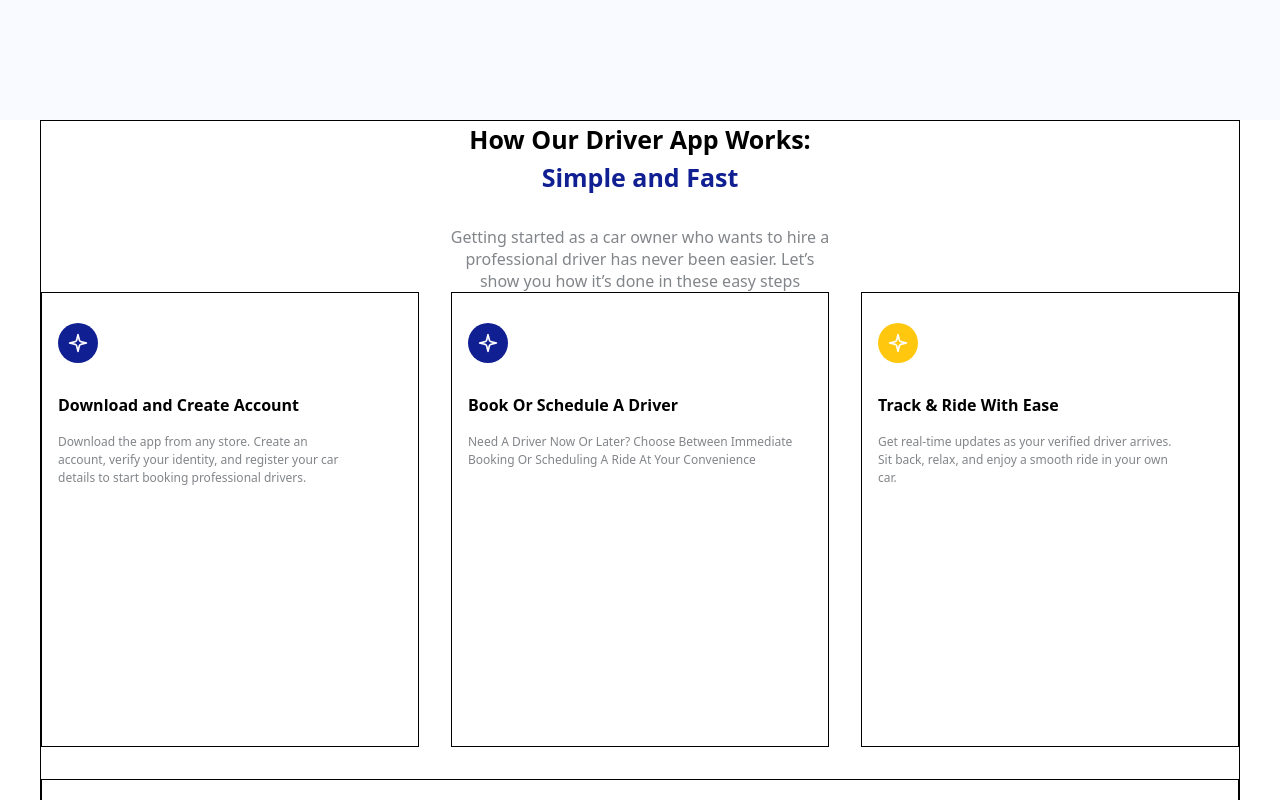
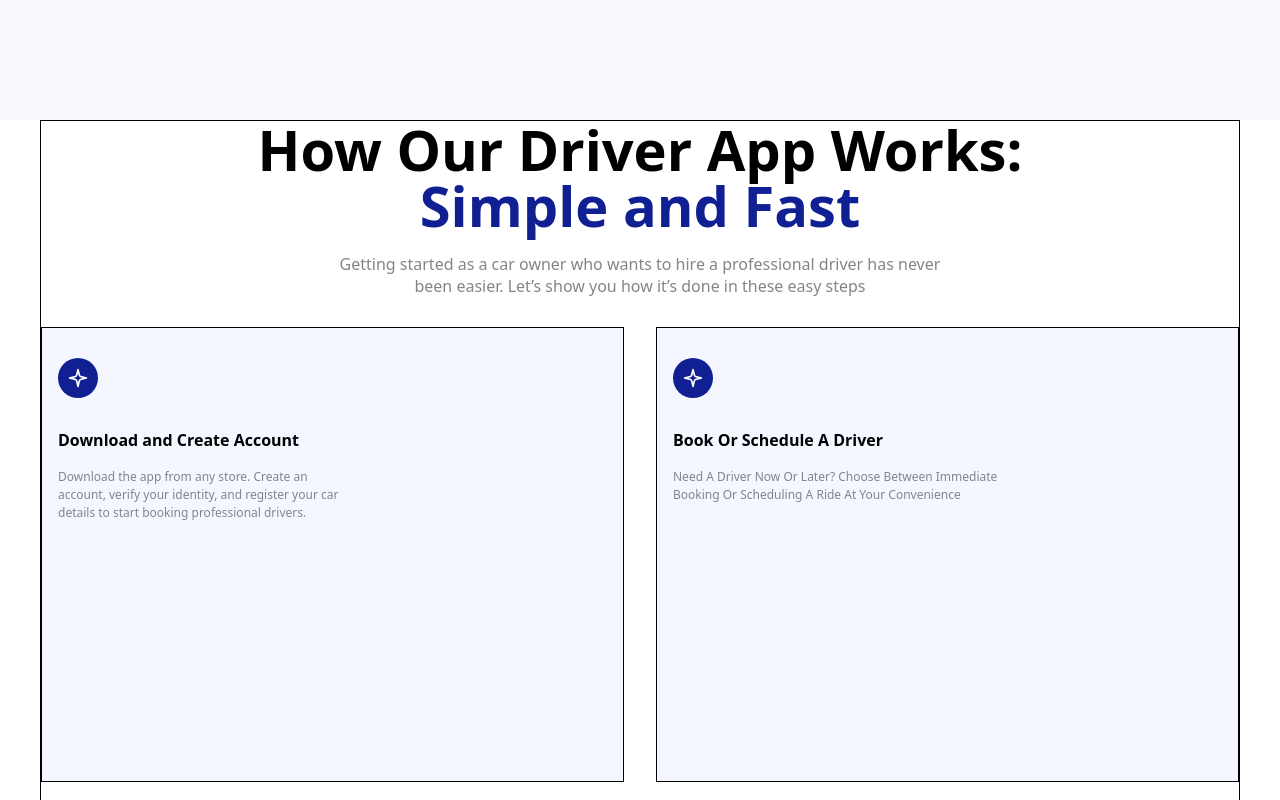
Before and after one commit to Drive-Link/drivelink_new_website, a Next.js app: page / in a window 1280 px wide. Shown: the part 600-1400 px from the top of the page. Built offline with nearby package versions, Linux system fonts and the light colour scheme.

Commit message:
okay good

```diff
--- a/src/components/about-section/about.tsx
+++ b/src/components/about-section/about.tsx
@@ -7,14 +7,14 @@ const About = () => {
    <div className="about-section">
     <div className="section-content p-[20px] min-h-[80vh] border max-w-[1200px] mx-[auto] sm:p-0 ">
       <div className="headerabout flex justify-center ">
-        <span className='text-center font-[700] text-[25px] d-block ' >How Our Driver App Works: <br /> <span className='text-[#101f91]' >Simple and Fast </span> </span>
+        <span className='text-center font-[700] text-[25px] sm:text-[56px] max-w-[400px] sm:max-w-[800px] d-block sm:leading-[100%] ' >How Our Driver App Works: <span className='text-[#101f91]' >Simple and Fast </span> </span>
       </div>
-      <div className="p flex justify-center mt-[30px] ">
-        <p className=' text-[#828589] text-[16px] font-[400] leading-[22px] text-center   max-w-[380px] ' >Getting started as a car owner who wants to hire a professional driver has never been easier. Let’s show  you how it’s done in these easy steps</p>
+      <div className="p flex justify-center mt-[20px] ">
+        <p className=' text-[#828589] text-[16px] font-[400] leading-[22px] text-center   max-w-[380px] sm:max-w-[610px] ' >Getting started as a car owner who wants to hire a professional driver has never been easier. Let’s show  you how it’s done in these easy steps</p>
       </div>
-      <div className="about-boxes flex flex-wrap gap-8">
+      <div className="about-boxes flex grid grid-cols-1 sm:grid-cols-2 gap-8 sm:mt-[30px] mt-[40px] ">
         {/* box1 */}
-        <div className="about-box1 border h-[455px] basis-[335px] flex-1 px-[16px]  ">
+        <div className="about-box1 border h-[455px] basis-[335px] flex-1 bg-[#F4F7FF] px-[16px]  ">
           <div className="icon mt-[30px] ">
             <div className="icon-bg flex justify-center items-center w-[40px] h-[40px] bg-[#101f91] rounded-[100%] ">
               <Image  src={abouticon} alt='star-icon' />
@@ -27,7 +27,7 @@ const About = () => {
           </div>
         </div>
         {/* box2 */}
-        <div className="about-box2 border h-[455px] basis-[335px] flex-1 px-[16px]  ">
+        <div className="about-box2 border h-[455px] bg-[#F4F7FF] basis-[335px] flex-1 px-[16px]  ">
         <div className="icon mt-[30px] ">
             <div className="icon-bg flex justify-center items-center w-[40px] h-[40px] bg-[#101f91] rounded-[100%] ">
               <Image  src={abouticon} alt='star-icon' />
@@ -41,7 +41,7 @@ Booking Or Scheduling A Ride At Your Convenience</p>
           </div>
         </div>
         {/* box3 */}
-        <div className="about-box3 border h-[455px] basis-[335px] flex-1 px-[16px]  ">
+        <div className="about-box3 border h-[455px] bg-[#F4F7FF] basis-[335px] flex-1 px-[16px]  ">
         <div className="icon mt-[30px] ">
             <div className="icon-bg flex justify-center items-center w-[40px] h-[40px] bg-[#FFC80F] rounded-[100%] ">
               <Image  src={abouticon} alt='star-icon' />
@@ -54,7 +54,7 @@ Booking Or Scheduling A Ride At Your Convenience</p>
           </div>
         </div>
         {/* box4 */}
-        <div className="about-box4 border h-[455px] basis-[335px] flex-1 px-[16px]  ">
+        <div className="about-box4 border h-[455px] bg-[#F4F7FF] basis-[335px] flex-1 px-[16px]  ">
         <div className="icon mt-[30px] ">
             <div className="icon-bg flex justify-center items-center w-[40px] h-[40px] bg-[#FFC80F] rounded-[100%] ">
               <Image  src={abouticon} alt='star-icon' />
```
